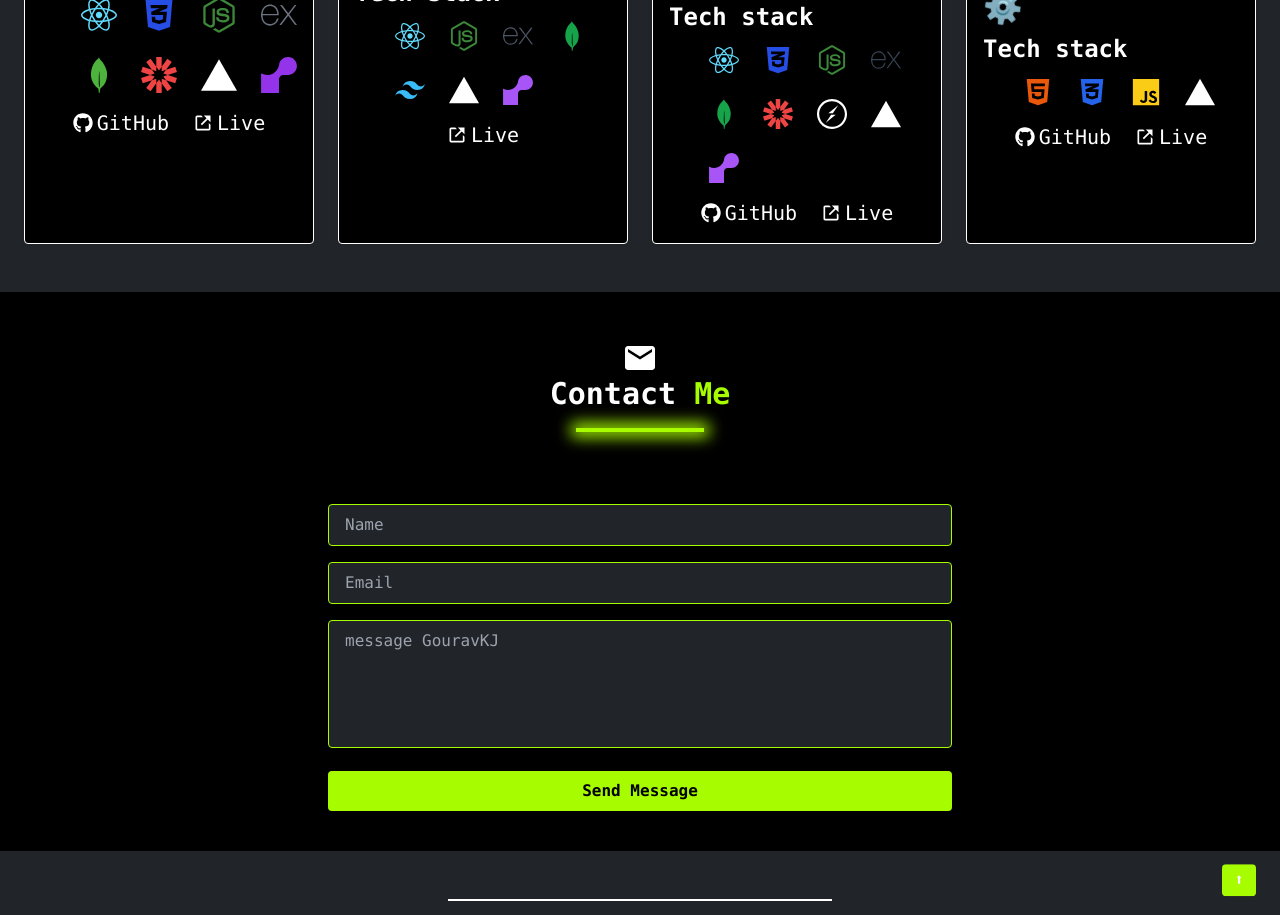
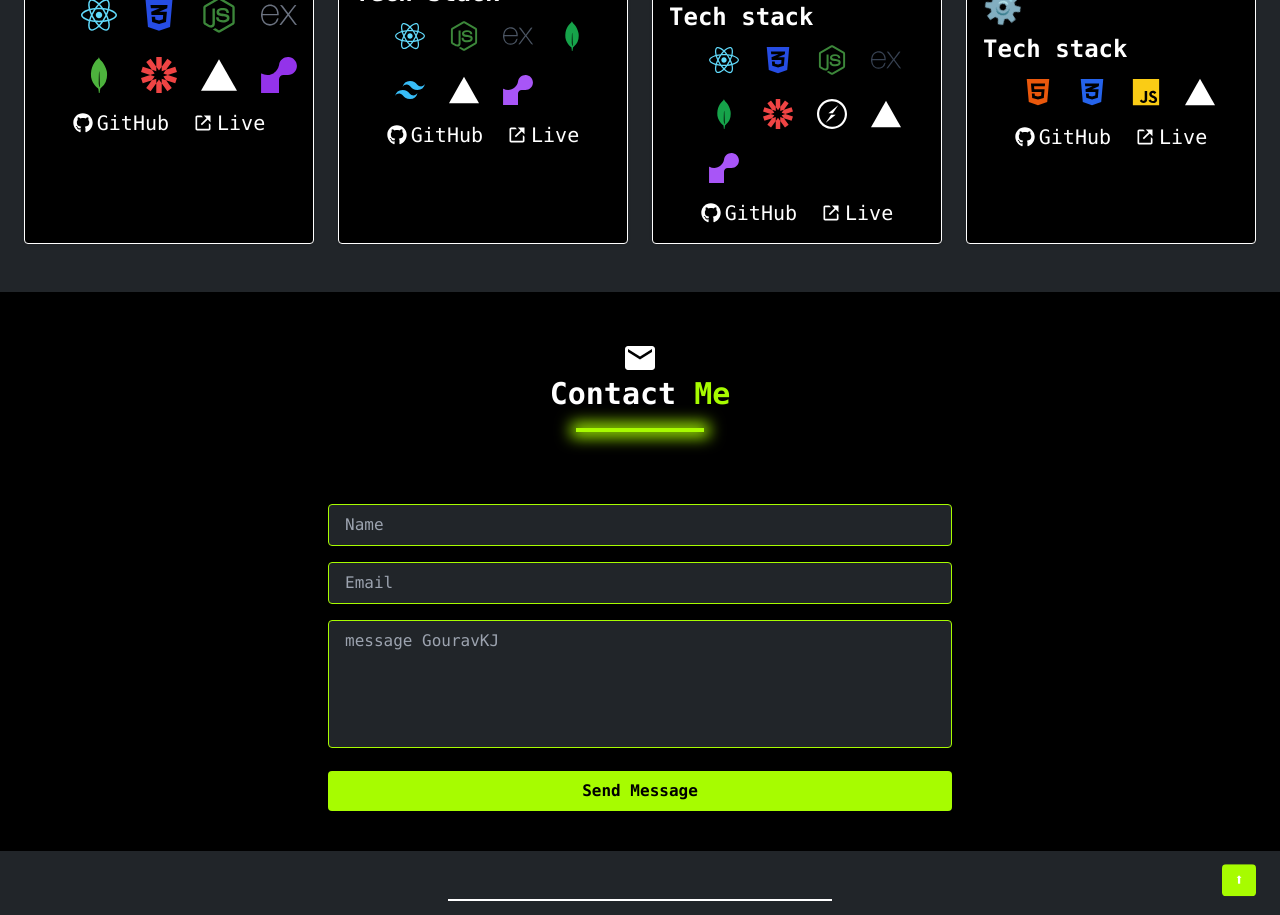
Before and after one commit to gouravKJ/portfolio1-frontend, a React (Create React App) app: page / in a window 1280 px wide. Shown: the part 3500-4415 px from the top of the page. Built offline with nearby package versions, Linux system fonts and the light colour scheme.

Commit message:
Update dashboard.js

```diff
--- a/src/pages/dashboard.js
+++ b/src/pages/dashboard.js
@@ -44,8 +44,8 @@ function Dashboard(){
 
 
         image:myphoto4,
-        github:'',
-        live:'https://gouravkj.vercel.app/',
+        github:'https://github.com/gouravKJ/portfolio-frontend.git',
+        live:'https://portfolio1-frontend.vercel.app/',
       techStack: [
   <FaReact className="text-[#61DAFB] text-3xl" title="React" />,
   <FaNodeJs className="text-[#3C873A] text-3xl" title="Node.js" />,
```
